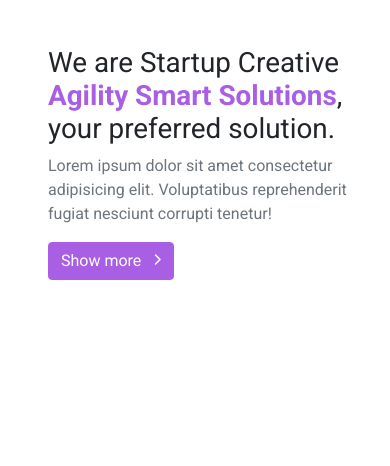
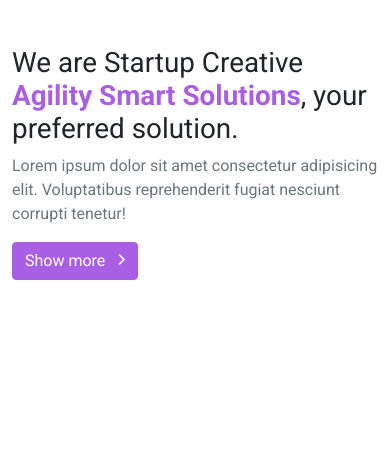
Before and after one commit to renanpontez/agility-smart-solutions, a plain HTML site: page index.html in a window 390 px wide. Shown: the part 378-844 px from the top of the page. Drawn offline with nearby package versions, Linux system fonts and the light colour scheme.

Commit message:
Update index.html

```diff
--- a/index.html
+++ b/index.html
@@ -67,7 +67,7 @@
           <img src="https://shreethemes.in/landrick/landing/images/illustrator/working_with_computer.svg" width="100%"
             alt="">
         </div>
-        <div class="col-12 pt-5 pt-md-0 col-md-7 ps-5">
+        <div class="col-12 pt-5 pt-md-0 col-md-7 ps-md-5">
           <h1>We are Startup Creative <span class="c-primary fw-bold"><strong>Agility Smart Solutions</strong></span>, your
             preferred solution.</h1>
           <p class="text-muted">Lorem ipsum dolor sit amet consectetur adipisicing elit. Voluptatibus reprehenderit
```
